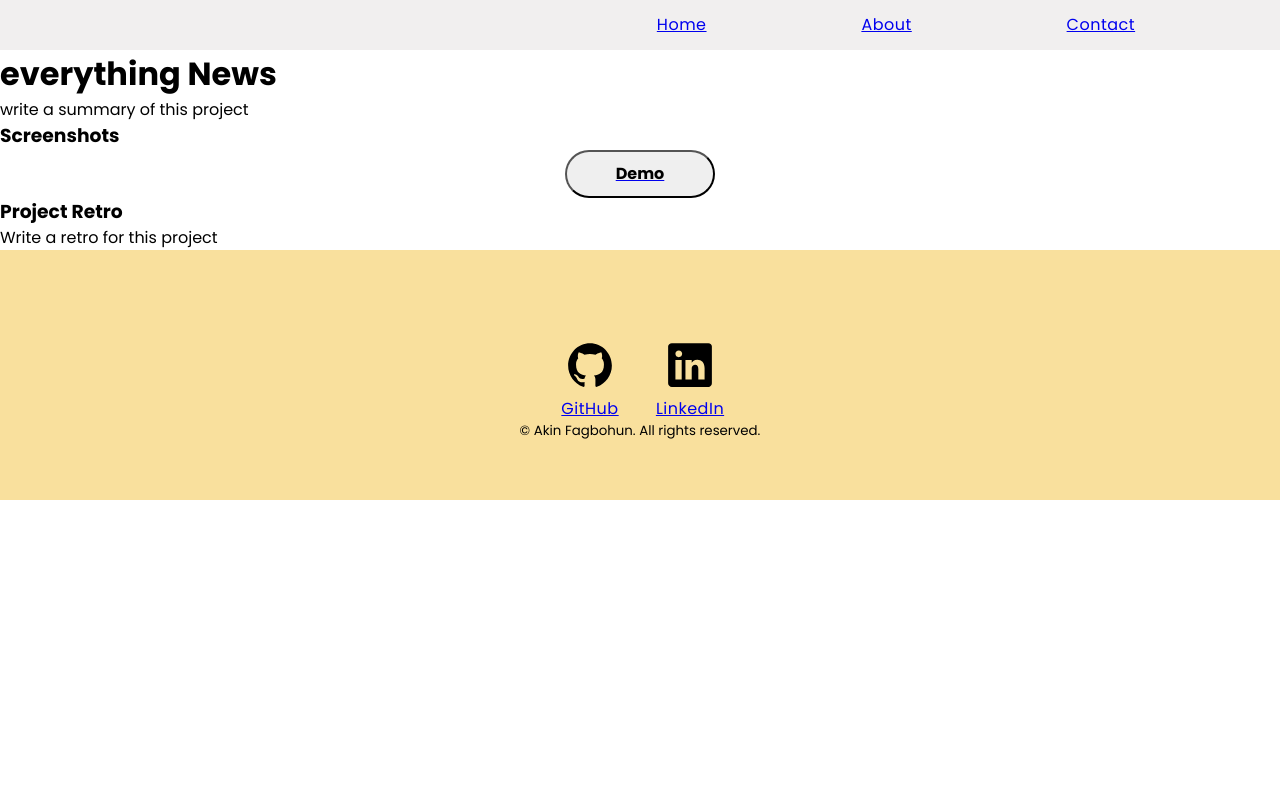
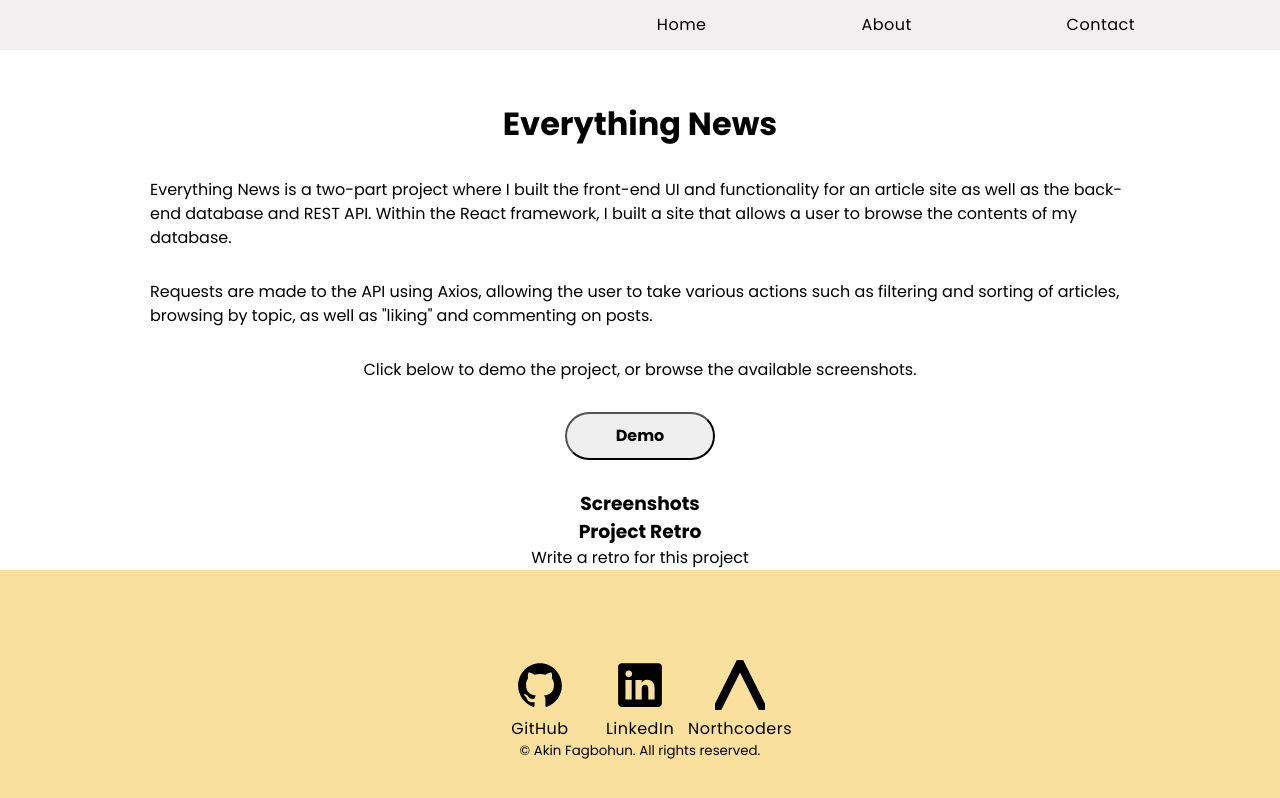
Before and after one commit to akin-fagbohun/react-personal-portfolio, a React (Create React App) app: page /everything-news in a window 1280 px wide. Shown: the top 798 px of the page. Built offline with nearby package versions, Linux system fonts and the light colour scheme.

Commit message:
added image and linking to cards

```diff
--- a/src/App.css
+++ b/src/App.css
@@ -53,8 +53,16 @@ body {
 }
 
 /* A elements that don't have a class get default styles */
-a:not([class]) {
+a:not([className]) {
+  color: black;
   text-decoration-skip-ink: auto;
+  text-decoration: none;
+  margin: 0;
+}
+a:not([className]):hover {
+  color: var(--dark-grey);
+  text-decoration-skip-ink: auto;
+  text-decoration: none;
 }
 
 /* Make images easier to work with */
@@ -193,6 +201,7 @@ select {
   display: block;
   padding: 10px 15px 10px 15px;
   border-radius: 25px;
+  margin-top: 30px;
   margin-left: auto;
   margin-right: auto;
   width: 150px;
@@ -204,6 +213,7 @@ select {
   display: block;
   padding: 10px 15px 10px 15px;
   border-radius: 25px;
+  margin-top: 30px;
   margin-left: auto;
   margin-right: auto;
   width: 150px;
@@ -215,7 +225,7 @@ select {
 
 /*   Project Cards   */
 
-.project-wrapper {
+.project-card-wrapper {
   background-color: var(--pale-yellow);
 }
 
@@ -229,6 +239,7 @@ select {
 
 .project-card {
   display: flex;
+  flex-direction: column;
   background-color: var(--mid-grey);
   width: 300px;
   height: 400px;
@@ -238,6 +249,13 @@ select {
   margin-bottom: 3rem;
   flex: 0 0 auto;
   list-style: none;
+}
+
+.card-image {
+  align-self: flex-start;
+  display: inline-block;
+  width: 300px;
+  height: 225px;
 }
 
 .card-content {
@@ -275,6 +293,34 @@ select {
   align-items: center;
 }
 
+/*   Project Page   */
+
+.project-wrapper {
+  display: flex;
+  flex-direction: column;
+  margin-left: auto;
+  margin-right: auto;
+  align-items: center;
+  max-width: 1080px;
+}
+
+.project-title {
+  padding-top: 50px;
+}
+.project-subtitle {
+  padding-top: 30px;
+}
+
+.project-summary {
+  padding-left: 50px;
+  padding-right: 50px;
+  padding-top: 30px;
+}
+
+.demo-btn {
+  padding-top: 30px;
+}
+
 /*  Techstack Section  */
 
 .stack-wrapper {
@@ -286,7 +332,6 @@ select {
   display: flex;
   justify-content: center;
   gap: 50px;
-  padding-bottom: 50px;
 }
 
 .stack-icons {
--- a/src/App.js
+++ b/src/App.js
@@ -5,7 +5,8 @@ import { Footer } from './components/Footer';
 import { Home } from './components/Home';
 import { About } from './components/About';
 import { Contact } from './components/Contact';
-import { EverythingNews } from './components/EverythingNews';
+import { EverythingNews } from './components/projects/EverythingNews';
+import { EverythingNewsApi } from './components/projects/EverythingNewsApi';
 import { TechStack } from './components/TechStack';
 
 function App() {
@@ -19,6 +20,7 @@ function App() {
         <Route path="/contact" element={<Contact />} />
         <Route path="/tech-stack" element={<TechStack />} />
         <Route path="/everything-news" element={<EverythingNews />} />
+        <Route path="/everything-news-rest-api" element={<EverythingNewsApi />} />
       </Routes>
       <Footer />
     </div>
--- a/src/components/Footer.jsx
+++ b/src/components/Footer.jsx
@@ -1,5 +1,6 @@
 import { GithubLogo } from '../components/icons/GithubLogo';
 import { LinkedInLogo } from './icons/LinkedInLogo';
+import { NorthcodersLogo } from './icons/NorthcodersLogo';
 
 export const Footer = () => {
   return (
@@ -21,6 +22,14 @@ export const Footer = () => {
             LinkedIn
           </a>
         </div>
+        <div className="footer-links">
+          <a target="_blank" href="https://northcoders.com/" rel="noreferrer">
+            <NorthcodersLogo />
+          </a>
+          <a target="_blank" href="https://northcoders.com/" rel="noreferrer">
+            Northcoders
+          </a>
+        </div>
         <small className="copyright">© Akin Fagbohun. All rights reserved.</small>
       </div>
     </footer>
--- a/src/components/Home.jsx
+++ b/src/components/Home.jsx
@@ -1,4 +1,3 @@
-// import { useNavigate } from 'react-router-dom';
 import { Html5Logo } from './icons/Html5Logo';
 import { GitLogo } from './icons/GitLogo';
 import { Css3Logo } from './icons/Css3Logo';
@@ -6,9 +5,9 @@ import { NodeLogo } from './icons/NodeLogo';
 import { ReactLogo } from './icons/ReactLogo';
 import { ArrowForwardCircle } from '../components/icons/sprites/ArrowForwardCircle';
 import { CtaButtonInternal } from './icons/reusables/CtaButtonInternal';
+import EverythingNewsCard from '../img/projects/EverythingNewsCard.jpg';
 
 export const Home = () => {
-  // const navigate = useNavigate();
   return (
     <main>
       <section className="headline-wrapper">
@@ -17,28 +16,40 @@ export const Home = () => {
           <p>A Leeds based Full-Stack developer.</p>
         </div>
       </section>
-      <section className="project-wrapper">
+      <section className="project-card-wrapper">
         <h3 className="section-heading">Projects</h3>
         <ul className="project-carousel">
           <li className="project-card">
+            <img className="card-image" src={EverythingNewsCard} alt="" />
             <div className="card-content">
-              <h3>Everything News</h3>
+              <h3>
+                <a href="/everything-news">Everything News</a>
+              </h3>
               <p>A static article site, built with React</p>
               <div className="card-cta">
-                <ArrowForwardCircle />
+                <a href="/everything-news">
+                  <ArrowForwardCircle />
+                </a>
               </div>
             </div>
           </li>
           <li className="project-card">
+            <img className="card-image" src="" alt="" />
             <div className="card-content">
-              <h3>REST API</h3>
+              <h3>
+                <a href="/everything-news-rest-api">Everything News REST API</a>
+              </h3>
               <p>A REST API, built with Node, Express and PostgreSQL.</p>
               <div className="card-cta">
-                <ArrowForwardCircle />
+                <a href="/everything-news-rest-api">
+                  <ArrowForwardCircle />
+                </a>
               </div>
             </div>
           </li>
           <li className="project-card">
+            <img className="card-image" src="" alt="" />
+
             <div className="card-content">
               <h3>OddJobs Mobile App</h3>
               <p>A mobile app, built with React Native.</p>
@@ -48,6 +59,8 @@ export const Home = () => {
             </div>
           </li>
           <li className="project-card">
+            <img className="card-image" src="" alt="" />
+
             <div className="card-content">
               <h3>Pairs Game</h3>
               <p>Play some pairs and test your recall.</p>
--- a/src/components/icons/LinkedInLogo.jsx
+++ b/src/components/icons/LinkedInLogo.jsx
@@ -30,7 +30,10 @@ export const LinkedInLogo = () => {
         viewBox="0 0 512 512"
       >
         <title>Logo LinkedIn</title>
-        <path d="M444.17 32H70.28C49.85 32 32 46.7 32 66.89v374.72C32 461.91 49.85 480 70.28 480h373.78c20.54 0 35.94-18.21 35.94-38.39V66.89C480.12 46.7 464.6 32 444.17 32zm-273.3 373.43h-64.18V205.88h64.18zM141 175.54h-.46c-20.54 0-33.84-15.29-33.84-34.43 0-19.49 13.65-34.42 34.65-34.42s33.85 14.82 34.31 34.42c-.01 19.14-13.31 34.43-34.66 34.43zm264.43 229.89h-64.18V296.32c0-26.14-9.34-44-32.56-44-17.74 0-28.24 12-32.91 23.69-1.75 4.2-2.22 9.92-2.22 15.76v113.66h-64.18V205.88h64.18v27.77c9.34-13.3 23.93-32.44 57.88-32.44 42.13 0 74 27.77 74 87.64z" />
+        <path
+          d="M444.17 32H70.28C49.85 32 32 46.7 32 66.89v374.72C32 461.91 49.85 480 70.28 480h373.78c20.54 0 35.94-18.21 35.94-38.39V66.89C480.12 46.7 464.6 32 444.17 32zm-273.3 373.43h-64.18V205.88h64.18zM141 175.54h-.46c-20.54 0-33.84-15.29-33.84-34.43 0-19.49 13.65-34.42 34.65-34.42s33.85 14.82 34.31 34.42c-.01 19.14-13.31 34.43-34.66 34.43zm264.43 229.89h-64.18V296.32c0-26.14-9.34-44-32.56-44-17.74 0-28.24 12-32.91 23.69-1.75 4.2-2.22 9.92-2.22 15.76v113.66h-64.18V205.88h64.18v27.77c9.34-13.3 23.93-32.44 57.88-32.44 42.13 0 74 27.77 74 87.64z"
+          fill="#0a66c2"
+        />
       </svg>
     );
   }
--- /dev/null
+++ b/src/components/icons/NorthcodersLogo.jsx
@@ -0,0 +1,43 @@
+import React, { useState } from 'react';
+
+export const NorthcodersLogo = () => {
+  const [hover, setHover] = useState(false);
+
+  const toggleHover = () => {
+    if (hover === hover) setHover(!hover);
+  };
+
+  if (!hover) {
+    return (
+      <svg
+        className="footer-icons"
+        onMouseEnter={() => toggleHover()}
+        xmlns="http://www.w3.org/2000/svg"
+        viewBox="0 0 100 100"
+      >
+        <title>Logo Northcoders</title>
+        <path
+          d="M87.5,100h12.5v-12.5L56.3,0h-12.6L0,87.5v12.5H12.5L50,25l37.5,75Z"
+          fill="#000000"
+        />{' '}
+      </svg>
+    );
+  }
+
+  if (hover) {
+    return (
+      <svg
+        className="footer-icons-focus"
+        onMouseLeave={() => toggleHover()}
+        xmlns="http://www.w3.org/2000/svg"
+        viewBox="0 0 100 100"
+      >
+        <title>Logo Northcoders</title>
+        <path
+          d="M87.5,100h12.5v-12.5L56.3,0h-12.6L0,87.5v12.5H12.5L50,25l37.5,75Z"
+          fill="#eb1b24"
+        />{' '}
+      </svg>
+    );
+  }
+};
--- /dev/null
+++ b/src/components/projects/EverythingNews.jsx
@@ -0,0 +1,28 @@
+import { CtaButtonExternal } from '../icons/reusables/CtaButtonExternal';
+
+export const EverythingNews = () => {
+  return (
+    <main className="project-wrapper">
+      <h1 className="project-title">Everything News</h1>
+      <p className="project-summary">
+        Everything News is a two-part project where I built the front-end UI and functionality for
+        an article site as well as the back-end database and REST API. Within the React framework, I
+        built a site that allows a user to browse the contents of my database.
+      </p>
+      <p className="project-summary">
+        Requests are made to the API using Axios, allowing the user to take various actions such as
+        filtering and sorting of articles, browsing by topic, as well as &quot;liking&quot; and
+        commenting on posts.
+      </p>
+
+      <p className="project-summary">
+        Click below to demo the project, or browse the available screenshots.
+      </p>
+
+      <CtaButtonExternal destination={'https://everything-news.netlify.app/'} buttonText={'Demo'} />
+      <h3 className="project-subtitle">Screenshots</h3>
+      <h3>Project Retro</h3>
+      <p>Write a retro for this project</p>
+    </main>
+  );
+};
--- a/src/components/EverythingNews.jsx
+++ b/src/components/projects/EverythingNewsApi.jsx
@@ -1,9 +1,9 @@
-import { CtaButtonExternal } from './icons/reusables/CtaButtonExternal';
+import { CtaButtonExternal } from '../icons/reusables/CtaButtonExternal';
 
-export const EverythingNews = () => {
+export const EverythingNewsApi = () => {
   return (
     <main>
-      <h1>everything News</h1>
+      <h1>everything New REST API</h1>
       <p>write a summary of this project</p>
       <h3>Screenshots</h3>
       <CtaButtonExternal destination={'https://everything-news.netlify.app/'} buttonText={'Demo'} />
```
Also changed, not shown: src/components/icons/GithubLogo.jsx (+5 -2 lines), src/img/projects/EverythingNewsCard.jpg (added), src/img/svg/northcoders.svg (added).
